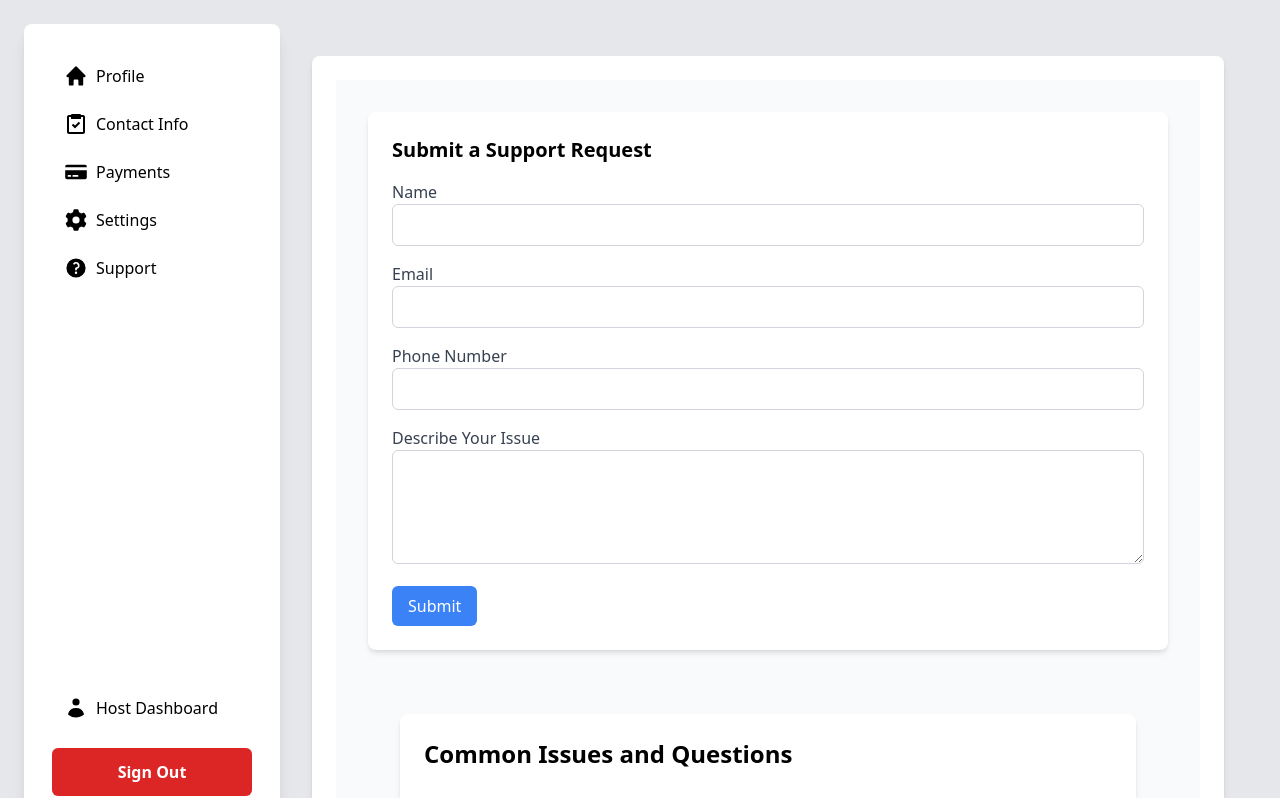
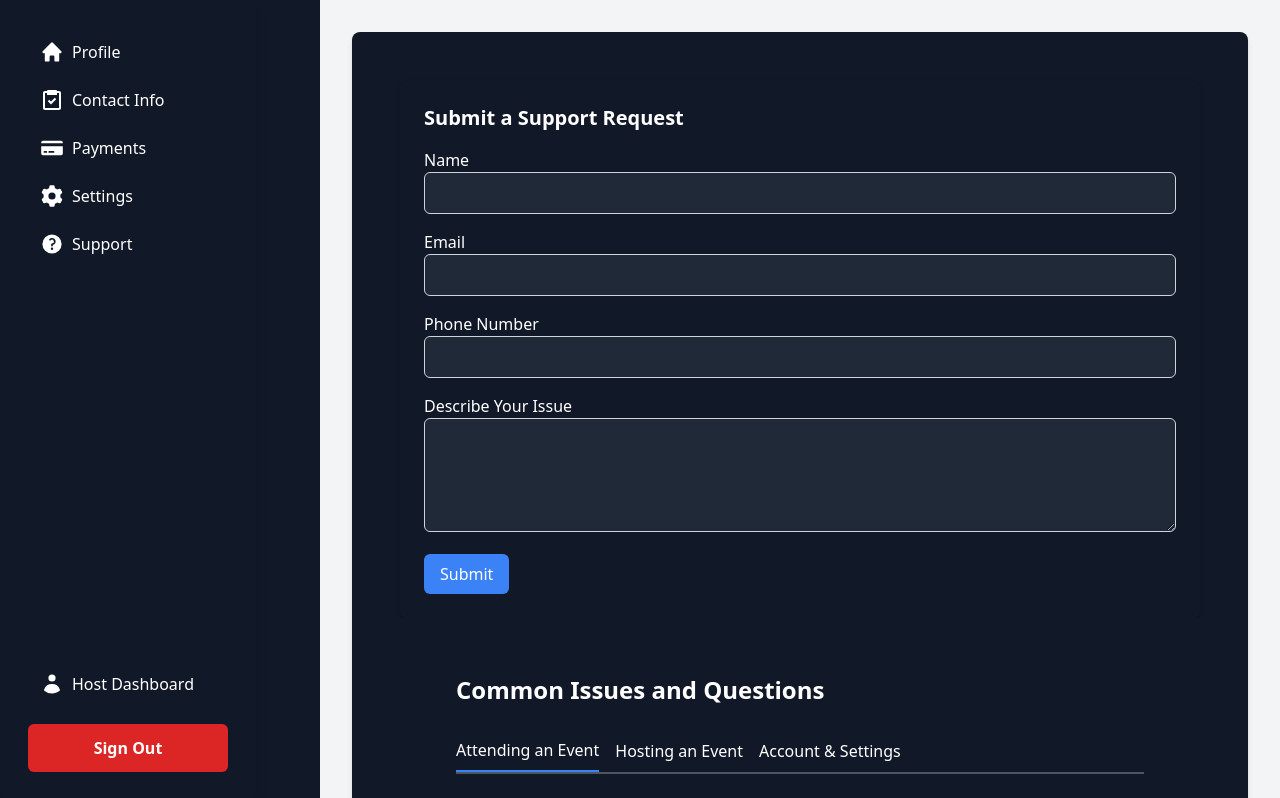
Before and after one commit to mazenkapadi/urban-oasis, a React (Vite) app: page /userProfilePage/support in a window 1280 px wide. Shown: the top 798 px of the page. Built offline with nearby package versions, Linux system fonts and the light colour scheme; no server answers.

Commit message:
changed the layout of sidebar and other contents

```diff
--- a/src/components/FAQ.jsx
+++ b/src/components/FAQ.jsx
@@ -3,7 +3,6 @@ import React, { useState } from 'react';
 const FAQPage = () => {
     const [activeTab, setActiveTab] = useState('attending');
     const [openQuestion, setOpenQuestion] = useState(null);
-
 
     const faqs = {
         attending: [
@@ -67,44 +66,44 @@ const FAQPage = () => {
     };
 
     return (
-        <div className="p-8 bg-gray-50 min-h-screen">
-            <div className="max-w-4xl mx-auto bg-white rounded-lg shadow-md p-6">
-                <h2 className="text-2xl font-bold mb-6">Common Issues and Questions</h2>
+        <div className="p-8 bg-gray-900 min-h-screen">
+            <div className="max-w-5xl mx-auto space-y-8">
+                <h2 className="text-2xl font-bold mb-6 text-white">Common Issues and Questions</h2>
 
                 {/* Tab Navigation */}
-                <div className="mb-6 flex space-x-4 border-b-2">
+                <div className="mb-6 flex space-x-4 border-b-2 border-gray-600">
                     <button
-                        className={`pb-2 ${activeTab === 'attending' ? 'border-b-2 border-blue-500 text-blue-600' : 'text-gray-600'}`}
+                        className={`pb-2 text-white ${activeTab === 'attending' ? 'border-b-2 border-blue-500 text-blue-500' : 'text-gray-400'}`}
                         onClick={() => setActiveTab('attending')}
                     >
                         Attending an Event
                     </button>
                     <button
-                        className={`pb-2 ${activeTab === 'organizing' ? 'border-b-2 border-blue-500 text-blue-600' : 'text-gray-600'}`}
+                        className={`pb-2 text-white ${activeTab === 'organizing' ? 'border-b-2 border-blue-500 text-blue-500' : 'text-gray-400'}`}
                         onClick={() => setActiveTab('organizing')}
                     >
                         Hosting an Event
                     </button>
                     <button
-                        className={`pb-2 ${activeTab === 'account' ? 'border-b-2 border-blue-500 text-blue-600' : 'text-gray-600'}`}
+                        className={`pb-2 text-white ${activeTab === 'account' ? 'border-b-2 border-blue-500 text-blue-500' : 'text-gray-400'}`}
                         onClick={() => setActiveTab('account')}
                     >
                         Account & Settings
                     </button>
                 </div>
 
-
+                {/* FAQ Content */}
                 <div className="space-y-4">
                     {faqs[activeTab].map((faq, index) => (
-                        <div key={index} className="border-b">
+                        <div key={index} className="border-b border-gray-600">
                             <button
                                 onClick={() => toggleQuestion(index)}
-                                className="w-full text-left text-lg font-semibold py-2 text-gray-800 hover:text-blue-600"
+                                className="w-full text-left text-lg font-semibold py-2 text-white hover:text-blue-500"
                             >
                                 {faq.question}
                             </button>
                             {openQuestion === index && (
-                                <p className="mt-2 text-gray-700">{faq.answer}</p>
+                                <p className="mt-2 text-gray-400">{faq.answer}</p>
                             )}
                         </div>
                     ))}
--- a/src/components/SideBar.jsx
+++ b/src/components/SideBar.jsx
@@ -14,36 +14,36 @@ const Sidebar = () => {
     };
 
     return (
-        <div className="flex flex-col bg-white shadow-lg rounded-lg p-7 w-64 h-screen">
+        <div className="flex flex-col bg-gray-900 shadow-lg rounded-lg p-7 w-64 h-screen">
             <Link to="/userProfilePage"
-                  className="item flex items-center p-3 rounded hover:bg-gray-300 transition">
-                <HomeIcon className="h-6 w-6 mr-2" />
+                  className="item flex items-center p-3 rounded hover:bg-gray-700 transition text-white">
+                <HomeIcon className="h-6 w-6 mr-2 text-white" />
                 <span>Profile</span>
             </Link>
             <Link to="/userProfilePage/contact-info"
-                  className="item flex items-center p-3 rounded hover:bg-gray-300 transition">
-                <BiTask className="h-6 w-6 mr-2" />
+                  className="item flex items-center p-3 rounded hover:bg-gray-700 transition text-white">
+                <BiTask className="h-6 w-6 mr-2 text-white" />
                 <span>Contact Info</span>
             </Link>
             <Link to="/userProfilePage/payments"
-                  className="item flex items-center p-3 rounded hover:bg-gray-300 transition">
-                <CreditCardIcon className="h-6 w-6 mr-2" />
+                  className="item flex items-center p-3 rounded hover:bg-gray-700 transition text-white">
+                <CreditCardIcon className="h-6 w-6 mr-2 text-white" />
                 <span>Payments</span>
             </Link>
             <Link to="/userProfilePage/settings"
-                  className="item flex items-center p-3 rounded hover:bg-gray-300 transition">
-                <Cog6ToothIcon className="h-6 w-6 mr-2" />
+                  className="item flex items-center p-3 rounded hover:bg-gray-700 transition text-white">
+                <Cog6ToothIcon className="h-6 w-6 mr-2 text-white" />
                 <span>Settings</span>
             </Link>
             <Link to="/userProfilePage/support"
-                  className="item flex items-center p-3 rounded hover:bg-gray-300 transition">
-                <QuestionMarkCircleIcon className="h-6 w-6 mr-2" />
+                  className="item flex items-center p-3 rounded hover:bg-gray-700 transition text-white">
+                <QuestionMarkCircleIcon className="h-6 w-6 mr-2 text-white" />
                 <span>Support</span>
             </Link>
             <div className="mt-auto"> {/* Keeps Host Dashboard at the bottom */}
                 <Link to="/host-dashboard"
-                      className="item flex items-center p-3 rounded hover:bg-gray-300 transition">
-                    <UserIcon className="h-6 w-6 mr-2" />
+                      className="item flex items-center p-3 rounded hover:bg-gray-700 transition text-white">
+                    <UserIcon className="h-6 w-6 mr-2 text-white" />
                     <span>Host Dashboard</span>
                 </Link>
                 <button
--- a/src/components/SupportForm.jsx
+++ b/src/components/SupportForm.jsx
@@ -13,45 +13,45 @@ const SupportForm = () => {
     };
 
     return (
-        <div className="bg-white rounded-lg shadow-md p-6 mb-8">
-            <h2 className="text-xl font-bold mb-4">Submit a Support Request</h2>
+        <div className="bg-gray-900 rounded-lg shadow-md p-6">
+            <h2 className="text-xl font-bold mb-4 text-white">Submit a Support Request</h2>
             <form onSubmit={handleSubmit} className="space-y-4">
                 <div>
-                    <label className="block text-gray-700">Name</label>
+                    <label className="block text-white">Name</label>
                     <input
                         type="text"
                         value={name}
                         onChange={(e) => setName(e.target.value)}
-                        className="w-full border border-gray-300 rounded-md p-2"
+                        className="w-full border border-gray-300 rounded-md p-2 bg-gray-800 text-white"
                         required
                     />
                 </div>
                 <div>
-                    <label className="block text-gray-700">Email</label>
+                    <label className="block text-white">Email</label>
                     <input
                         type="email"
                         value={email}
                         onChange={(e) => setEmail(e.target.value)}
-                        className="w-full border border-gray-300 rounded-md p-2"
+                        className="w-full border border-gray-300 rounded-md p-2 bg-gray-800 text-white"
                         required
                     />
                 </div>
                 <div>
-                    <label className="block text-gray-700">Phone Number</label>
+                    <label className="block text-white">Phone Number</label>
                     <input
                         type="tel"
                         value={phone}
                         onChange={(e) => setPhone(e.target.value)}
-                        className="w-full border border-gray-300 rounded-md p-2"
+                        className="w-full border border-gray-300 rounded-md p-2 bg-gray-800 text-white"
                         required
                     />
                 </div>
                 <div>
-                    <label className="block text-gray-700">Describe Your Issue</label>
+                    <label className="block text-white">Describe Your Issue</label>
                     <textarea
                         value={issue}
                         onChange={(e) => setIssue(e.target.value)}
-                        className="w-full border border-gray-300 rounded-md p-2"
+                        className="w-full border border-gray-300 rounded-md p-2 bg-gray-800 text-white"
                         rows="4"
                         required
                     />
--- a/src/pages/PaymentsPage.jsx
+++ b/src/pages/PaymentsPage.jsx
@@ -4,7 +4,7 @@ const PaymentsPage = () => {
     return (
         <div className="min-h-screen flex flex-col justify-start  p-8">
             {/* Ensure the heading stays above the flex container */}
-            <h1 className="text-2xl font-bold text-gray-800 mb-4">Credit/Debit Cards</h1>
+            <h1 className="text-2xl font-bold text-white-800 mb-4">Credit/Debit Cards</h1>
 
             {/* Flex container with aligned icon and text */}
             <div className="bg-gray-100 p-4 rounded-md border border-gray-200 flex items-start space-x-6 w-full max-w-lg">
--- a/src/pages/SettingsPage.jsx
+++ b/src/pages/SettingsPage.jsx
@@ -1,7 +1,7 @@
 import React, { useState } from 'react';
 
 const SettingsPage = () => {
-    const [email, setEmail] = useState('kittymeow@gmail.com');
+    const [email, setEmail] = useState('');
     const [isModalOpen, setIsModalOpen] = useState(false);
     const [newEmail, setNewEmail] = useState('');
     const [password, setPassword] = useState('');
@@ -58,15 +58,15 @@ const SettingsPage = () => {
     const buttonClass = "bg-blue-700 text-white px-4 py-2 rounded-md hover:bg-blue-800 transition w-1/2 max-w-xs";
 
     return (
-        <div className="p-8 bg-gray-50 min-h-screen">
-            <div className="max-w-4xl mx-auto bg-white rounded-lg shadow-md p-6 space-y-8">
-                {/* Change Email Section */}
+        <div className="p-8 bg-gray-900-00 min-h-screen text-white">
+            {/* Change Email Section */}
+            <div className="space-y-8">
                 <div>
                     <h2 className="text-xl font-bold mb-4">Change Email</h2>
                     <div className="flex items-center space-x-4">
                         <div>
-                            <label className="block text-gray-700">Account Email Address</label>
-                            <p className="text-gray-800">{email}</p>
+                            <label className="block text-white">Account Email Address</label>
+                            <p>{email}</p>
                         </div>
                         <button
                             onClick={() => setIsModalOpen(true)}
@@ -81,13 +81,13 @@ const SettingsPage = () => {
                 <div>
                     <h2 className="text-xl font-bold mb-4">Set Password</h2>
                     <div className="flex flex-col space-y-4">
-                        <p className="text-gray-600">A password has not been set for your account.</p>
+                        <p>A password has not been set for your account.</p>
                         <input
                             type="password"
                             placeholder="Enter new password"
                             value={password}
                             onChange={(e) => setPassword(e.target.value)}
-                            className="border border-gray-300 rounded-md p-2"
+                            className="border border-gray-300 rounded-md p-2 bg-white-700 text-white"
                         />
                         <button
                             onClick={handlePasswordChange}
@@ -261,7 +261,7 @@ const SettingsPage = () => {
                 {/* Close Account Section */}
                 <div>
                     <h2 className="text-xl font-bold mb-4">Close Account</h2>
-                    <p className="text-gray-600 mb-4">You must have a password associated with your account prior to being able to close it.</p>
+                    <p className="mb-4">You must have a password associated with your account prior to being able to close it.</p>
                     <button
                         onClick={handleAccountClosure}
                         className={buttonClass}
--- a/src/pages/SupportPage.jsx
+++ b/src/pages/SupportPage.jsx
@@ -4,9 +4,9 @@ import FAQ from '../components/FAQ';
 
 const SupportPage = () => {
     return (
-        <div className="p-8 bg-gray-50 min-h-screen">
-            <div className="max-w-4xl mx-auto space-y-8">
-                <SupportForm />
+        <div className="bg-gray-900 min-h-screen p-6">
+            <SupportForm />
+            <div className="bg-gray-900 p-6">
                 <FAQ />
             </div>
         </div>
--- a/src/pages/UserProfilePage.jsx
+++ b/src/pages/UserProfilePage.jsx
@@ -4,14 +4,16 @@ import { Outlet } from 'react-router-dom';
 
 const UserProfilePage = () => {
     return (
-        <div className="bg-gray-200 min-h-screen flex justify-start p-6">
-            {/* Sidebar (fixed width) */}
-            <SideBar />
+        <div className="bg-gray-100 min-h-screen flex justify-start p-0">
+            {/* Sidebar (fixed width and dynamic height based on content) */}
+            <div className="w-1/4 bg-gray-900 sticky top-0 h-screen">
+                <SideBar />
+            </div>
 
             {/* Content area (takes the remaining width) */}
             <div className="flex-grow p-8">
                 {/* Content wrapper */}
-                <div className="bg-white shadow-md rounded-lg p-6 h-full">
+                <div className="bg-gray-900 text-white shadow-md rounded-lg p-6 h-full min-h-screen">
                     <Outlet />
                 </div>
             </div>
```
Also changed, not shown: src/components/UserProfileContent.jsx (+24 -75 lines), src/pages/ContactInfoPage.jsx (+17 -17 lines).
